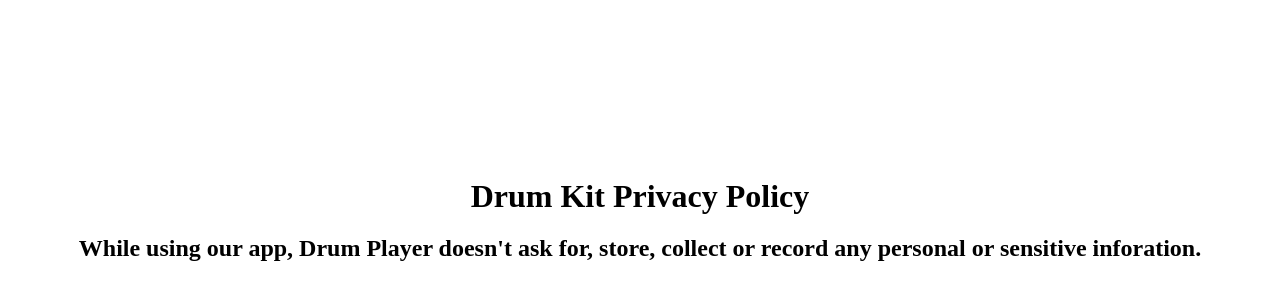
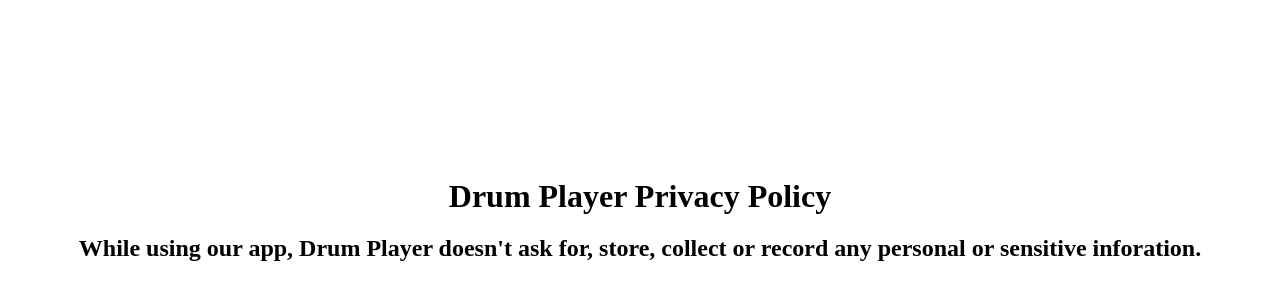
Before and after one commit to Viransh2/Drum-Kit-Privacy-Policy, a plain HTML site: page index.html in a window 1280 px wide. Shown: the part 2-302 px from the top of the page. Drawn offline with Linux system fonts and the light colour scheme.

Commit message:
Update index.html

```diff
--- a/index.html
+++ b/index.html
@@ -18,7 +18,7 @@
     <br>
     <br>
     <br>
-    <h1 id="h1">Drum Kit Privacy Policy</h1>
+    <h1 id="h1">Drum Player Privacy Policy</h1>
     <h2 class="pp">While using our app, Drum Player doesn't ask for, store,
                     collect or record any personal or sensitive inforation.</h2>
 </body>
```
